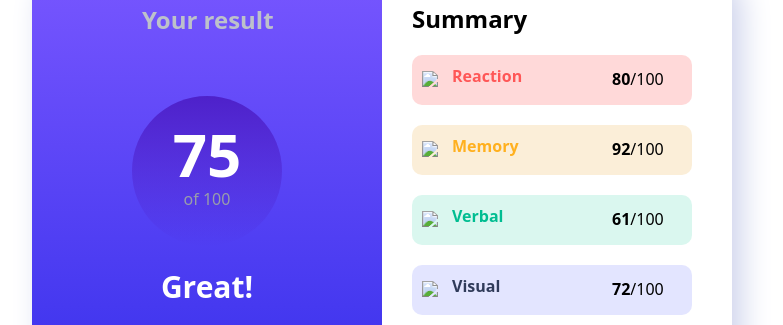
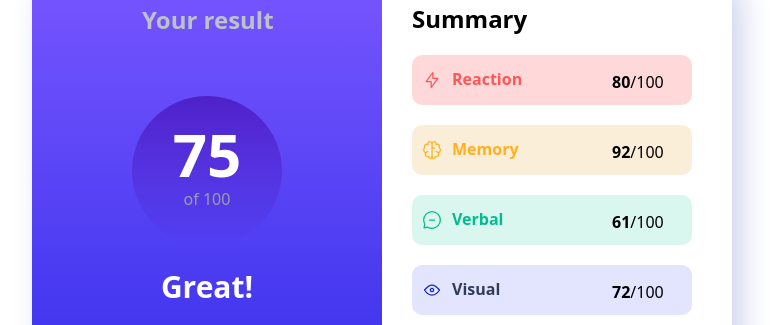
Before and after one commit to asobien810/Results-summary-component, a plain HTML site: page index.html in a window 1280 px wide. Shown: the part 142-467 px from the top of the page, without its empty margins (426-1209 px from the left). Drawn offline with Linux system fonts and the light colour scheme.

Commit message:
Update index.html

```diff
--- a/index.html
+++ b/index.html
@@ -25,23 +25,23 @@
       <h2 class="title1">Summary</h2>
 
       <div class="child" id="reaction">
-        <img src="./assets/images/icon-reaction.svg" id="rea-pic">
+        <img src="icon-reaction.svg" id="rea-pic">
         <p class="rea-desc"><strong>Reaction</strong></p>
         <p id="rea"><B>80</B>/100</p>
       </div>
 
       <div class="child" id="memory">
-        <img src="./assets/images/icon-memory.svg" id="mem-pic">
+        <img src="icon-memory.svg" id="mem-pic">
         <p class="mem-desc"><strong>Memory</strong></p>
         <p id="mem"><b>92</b>/100</p>
       </div>
       <div class="child" id="verbal">
-        <img src="./assets/images/icon-verbal.svg">
+        <img src="icon-verbal.svg">
         <p class="ver-desc"><strong>Verbal</strong></p>
         <p id="ver"><b>61</b>/100</p>
       </div>
       <div class="child" id="visual">
-        <img src="./assets/images/icon-visual.svg">
+        <img src="icon-visual.svg">
         <p class="vis-desc"><strong>Visual</strong></p>
         <p id="vis"><b>72</b>/100</p>
       </div>
```
